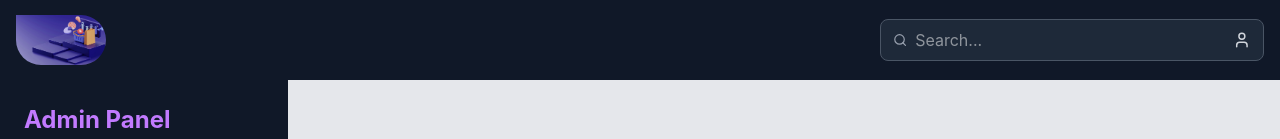
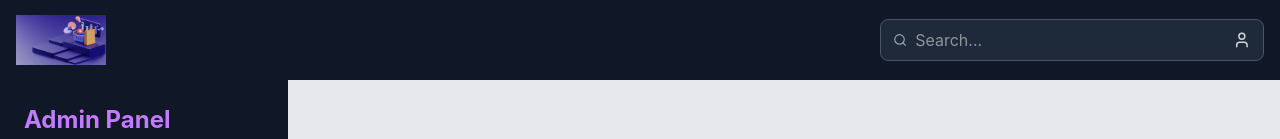
Before and after one commit to rumachoudhury/monorepo-ecommerce-app, a Next.js app in the folder apps/admin/: page / in a window 1280 px wide. Shown: the top 139 px of the page. Built offline with nearby package versions, Linux system fonts and the light colour scheme.

Commit message:
Update some part in admin navbar

```diff
--- a/apps/admin/src/components/Navbar.tsx
+++ b/apps/admin/src/components/Navbar.tsx
@@ -20,7 +20,7 @@ export default function Navbar() {
           alt="Logo"
           width={90}
           height={60}
-          className="object-cover rounded-b-full rounded-e-full "
+          className="object-cover "
         />
       </div>
       <div className="flex items-center w-96 bg-gray-800 border border-gray-600 rounded-lg px-3 py-2">
```
